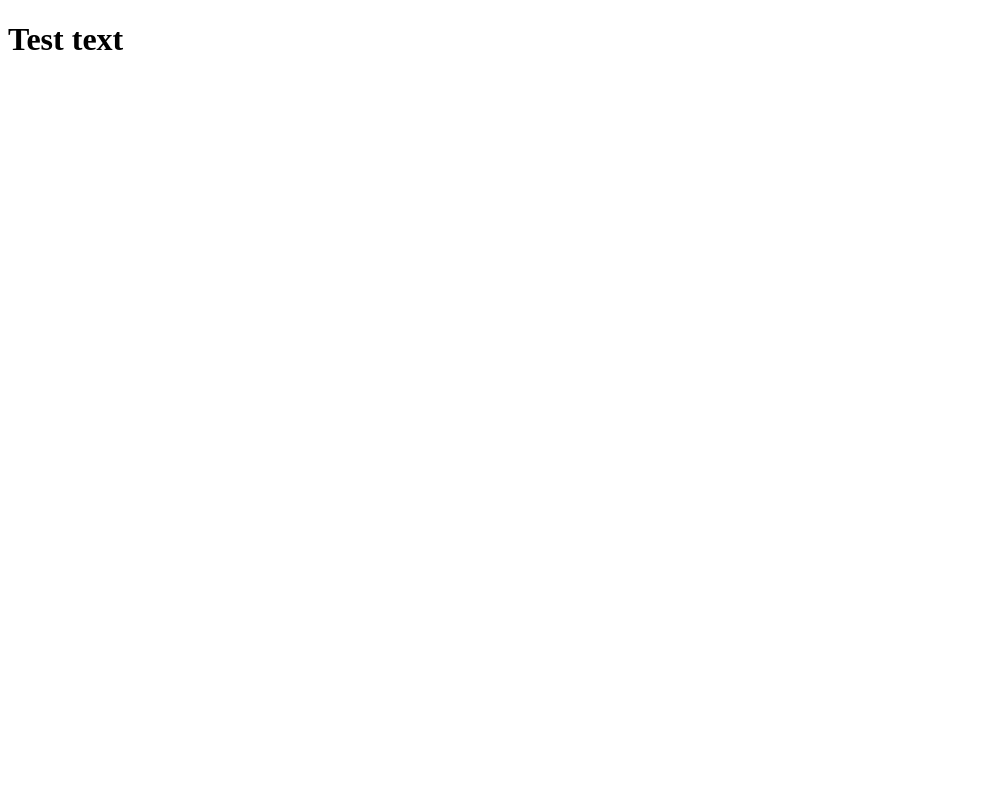
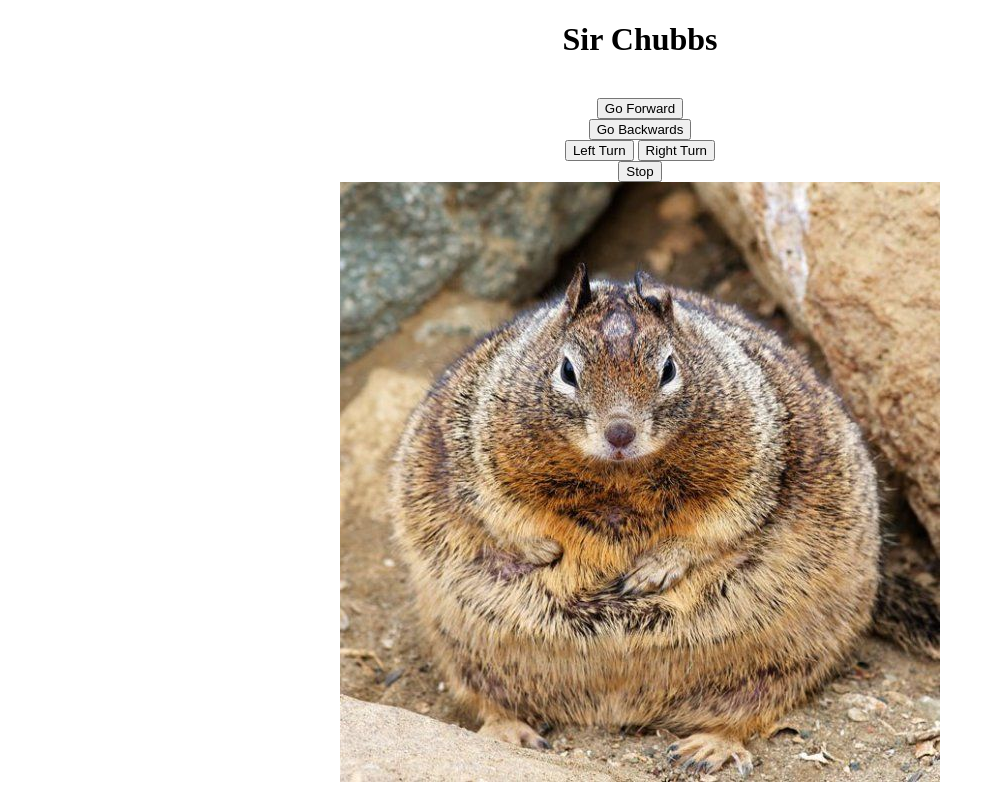
Before and after one commit to NormalCarStuff/NormalCarStuff.github.io, a plain HTML site: page Index.html in a window 1280 px wide. Shown: the whole page, without its empty margins (0-995 px from the left). Drawn offline with Linux system fonts and the light colour scheme.

Commit message:
Add files via upload

```diff
--- a/Index.html
+++ b/Index.html
@@ -1,11 +1,27 @@
 <!DOCTYPE html>
 <html>
+
 <head>
+    <title>Chubb Controller</title>
+    <script src="code.js"></script>
+</head>
 
-</head>
 <body>
-    <title>NormalCarStuff</title>
+
+    <center>
+    <h1>Sir Chubbs</h1>
+    <br>
+    <button onclick="goForward();">Go Forward</button>
+    <br>
+    <button onclick="goBackward();">Go Backwards</button>
+    <br>
+    <button onclick="goLeft();">Left Turn</button>
+    <button onclick="goRight();">Right Turn</button>
+    <br>
+    <button onclick="allStop();">Stop</button>
+    <br>
+    <img src="O.Hixson-Fat-Squirrel-Season.jpg">
+</center>
 </body>
-<h1>Test text</h1>
 
 </html>
--- /dev/null
+++ b/code.js
@@ -0,0 +1,19 @@
+function goForward(){
+    console.log("Go Forward");
+}
+
+function goBackward(){
+    console.log("Go Backward");
+}
+
+function goLeft(){
+    console.log("Go Left");
+}
+
+function goRight(){
+    console.log("Go Right");
+}
+
+function allStop(){
+    console.log("Stop All");
+}
```
Also changed, not shown: O.Hixson-Fat-Squirrel-Season.jpg (added).
